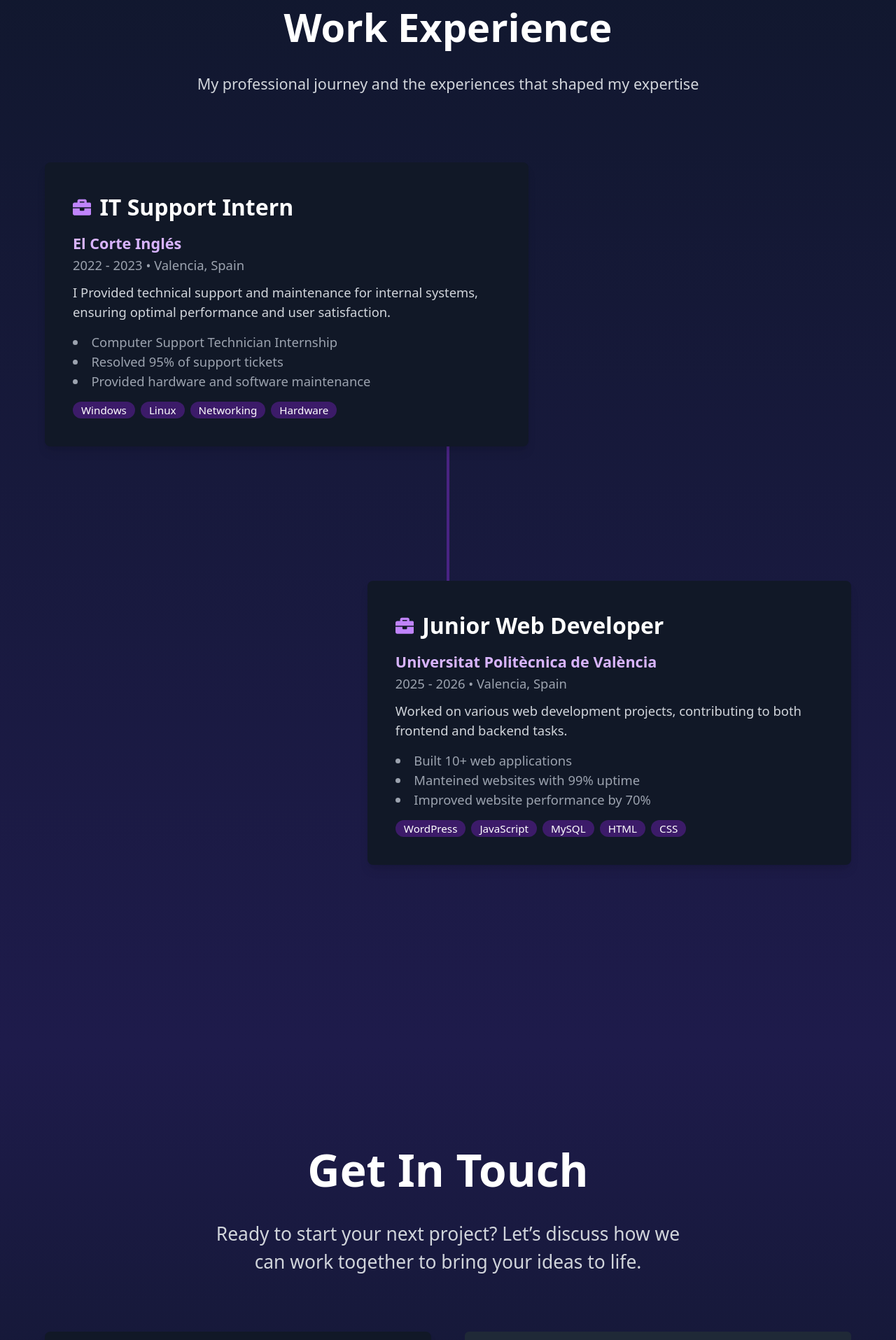
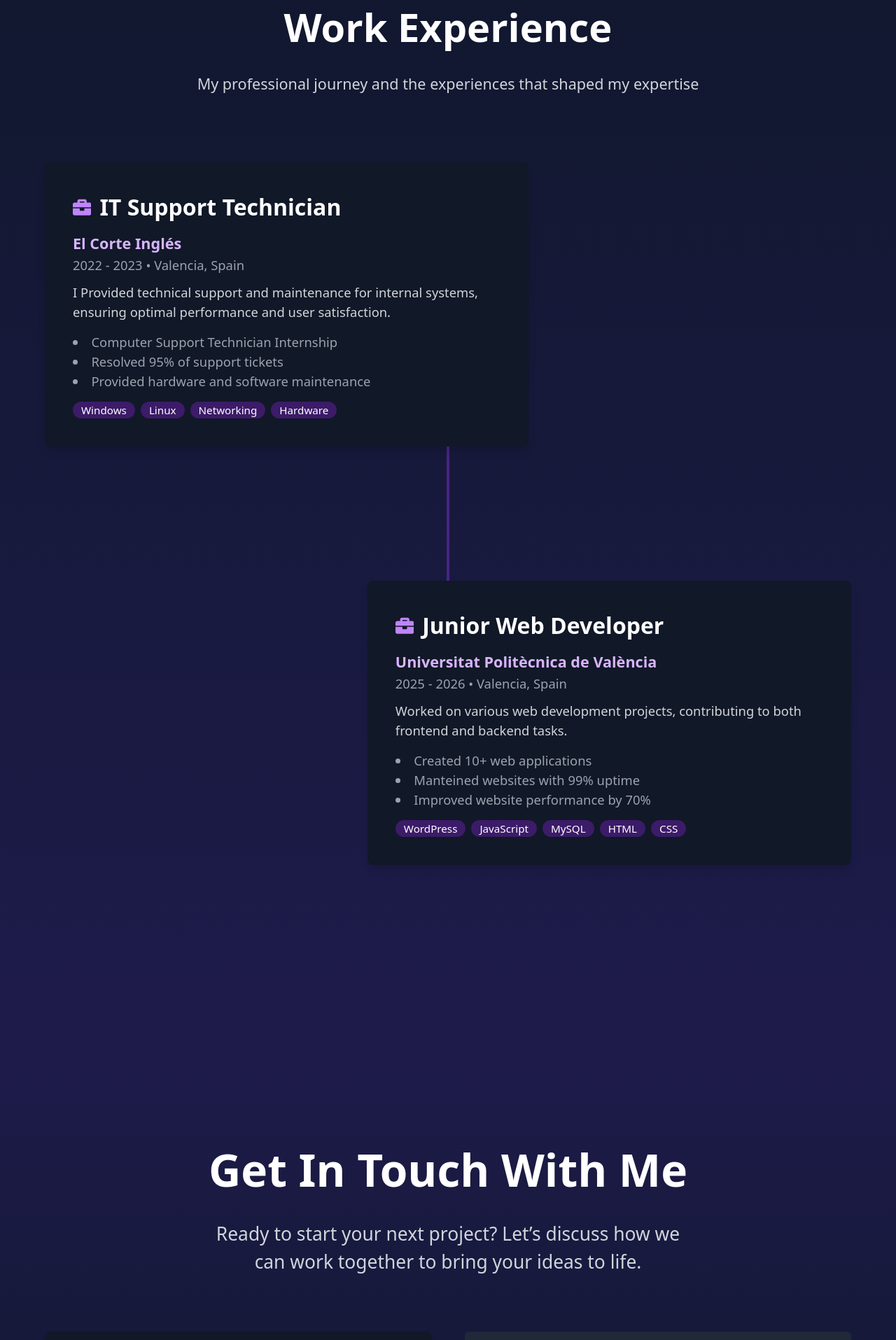
Before and after one commit to JoseJuan018/Portfolio, a React (Vite) app: page / in a window 1280 px wide. Shown: the part 3464-5379 px from the top of the page at 70% size. Built offline with nearby package versions, Linux system fonts and the light colour scheme.

Commit message:
Actualización

```diff
--- a/src/components/contact.tsx
+++ b/src/components/contact.tsx
@@ -15,7 +15,7 @@ const Contact: React.FC = () => {
         viewport={{ once: true }}
         className="text-5xl md:text-6xl font-extrabold mb-6"
       >
-        Get In Touch
+        Get In Touch With Me
       </motion.h2>
 
       <motion.p
--- a/src/components/experience.tsx
+++ b/src/components/experience.tsx
@@ -4,7 +4,7 @@ import { motion } from "framer-motion";
 
 const experiences = [
   {
-    role: "IT Support Intern",
+    role: "IT Support Technician",
     company: "El Corte Inglés",
     date: "2022 - 2023",
     location: "Valencia, Spain",
@@ -25,7 +25,7 @@ const experiences = [
     description:
       "Worked on various web development projects, contributing to both frontend and backend tasks.",
     achievements: [
-      "Built 10+ web applications",
+      "Created 10+ web applications",
       "Manteined websites with 99% uptime",
       "Improved website performance by 70%",
     ],
```
